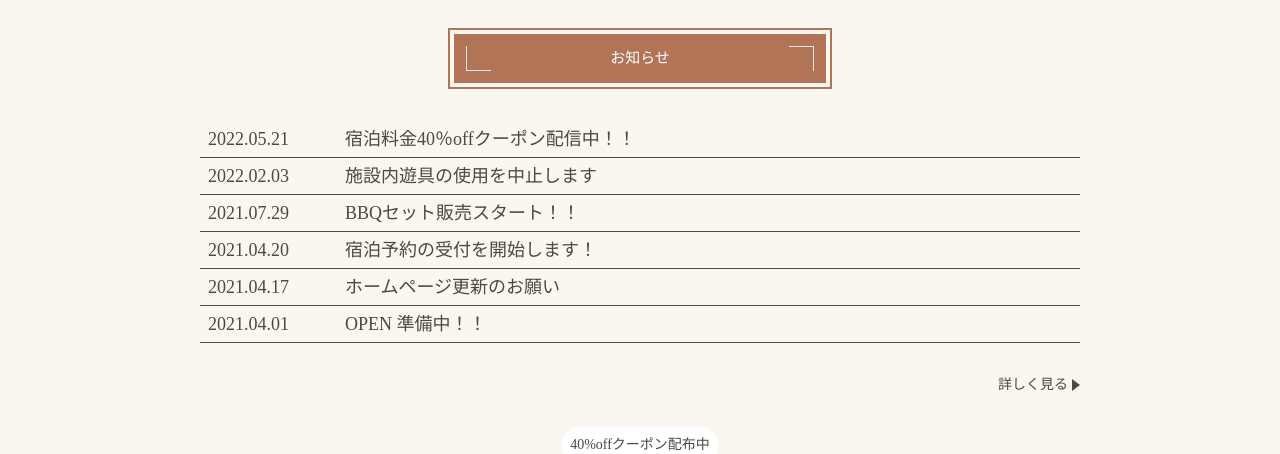
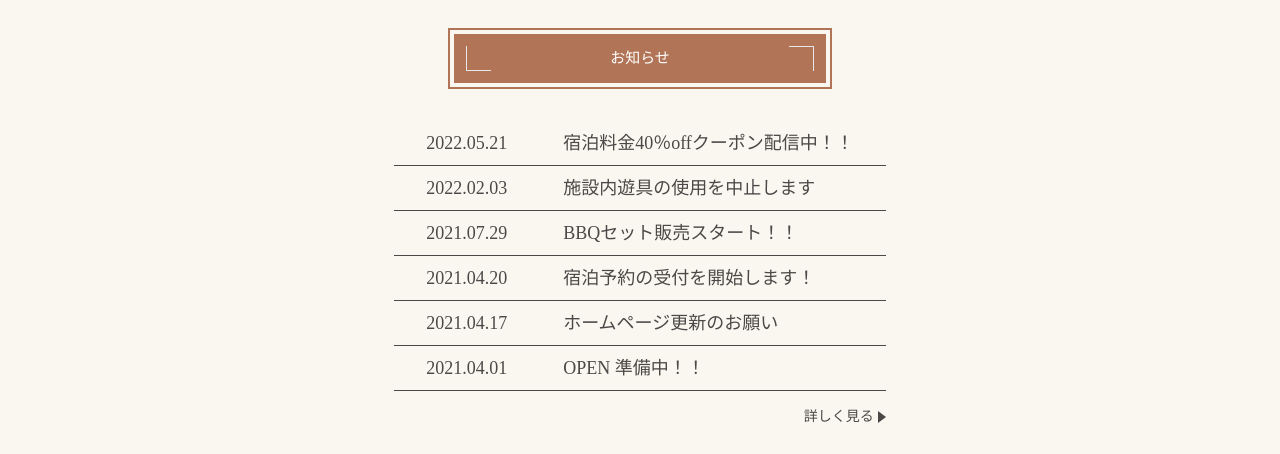
Before and after one commit to nka21/techc-web-project-02, an Astro site: page / in a window 1280 px wide. Shown: the part 464-918 px from the top of the page. Built offline with nearby package versions, Linux system fonts and the light colour scheme; Astro itself is replaced by a stand-in of ours; a web font is replaced by a local one.

Commit message:
ヒーローの見た目をいい感じに

```diff
--- a/src/components/news/NewsLists.astro
+++ b/src/components/news/NewsLists.astro
@@ -8,13 +8,14 @@
 );
 ---
 
+<div class="lg:max-w-fit lg:mx-auto space-y-4">
     <ul class="grid grid-cols-[max-content,1fr] text-xs lg:text-lg leading-[25px] px-5 lg:px-12">
         {
             sortedNews.map((item) => (
                 <li class="col-span-2 grid grid-cols-subgrid">
                     <a
                         href="/news/"
-                    class="col-span-2 grid grid-cols-subgrid gap-14 border-b-[1px] border-black-100 px-2 py-1"
+                        class="col-span-2 grid grid-cols-subgrid gap-14 border-b-[1px] border-black-100 px-2 py-1 lg:px-8 lg:py-2"
                     >
                         <p>{item.date}</p>
                         <p class="line-clamp-2">{item.title}</p>
@@ -30,3 +31,4 @@
             class="block h-0 w-0 border-y-[6px] border-l-[8px] border-transparent border-l-black-100"
         ></span>
     </a>
+</div>
--- a/src/pages/index.astro
+++ b/src/pages/index.astro
@@ -31,7 +31,7 @@
             alt="バンガローのイメージイラスト"
             width="1480"
             height="780"
-            class="mb-4 lg:mb-8 max-h-[300px] w-full border-solid bg-gray-900 object-cover"
+            class="mb-4 lg:mb-8 max-h-[300px] w-full border-solid object-contain bg-[#d0c994]"
             aria-label="バンガローのイメージイラスト"
         />
         <h1 class="mb-8 lg:mb-12 text-center font-kaisei text-lg lg:text-3xl lg:tracking-widest">
```
Lines whose indentation alone changed are shown as unchanged.
